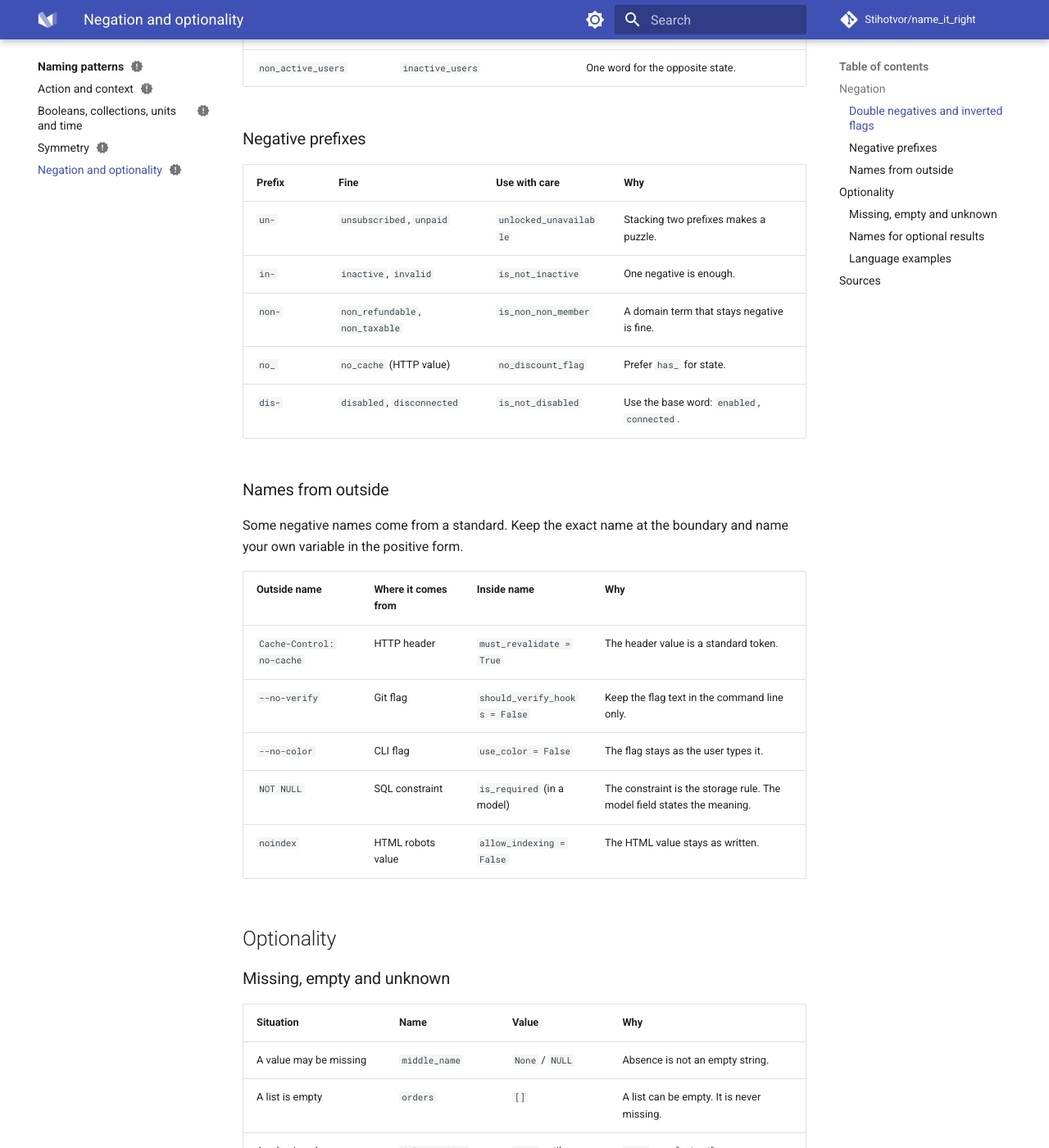
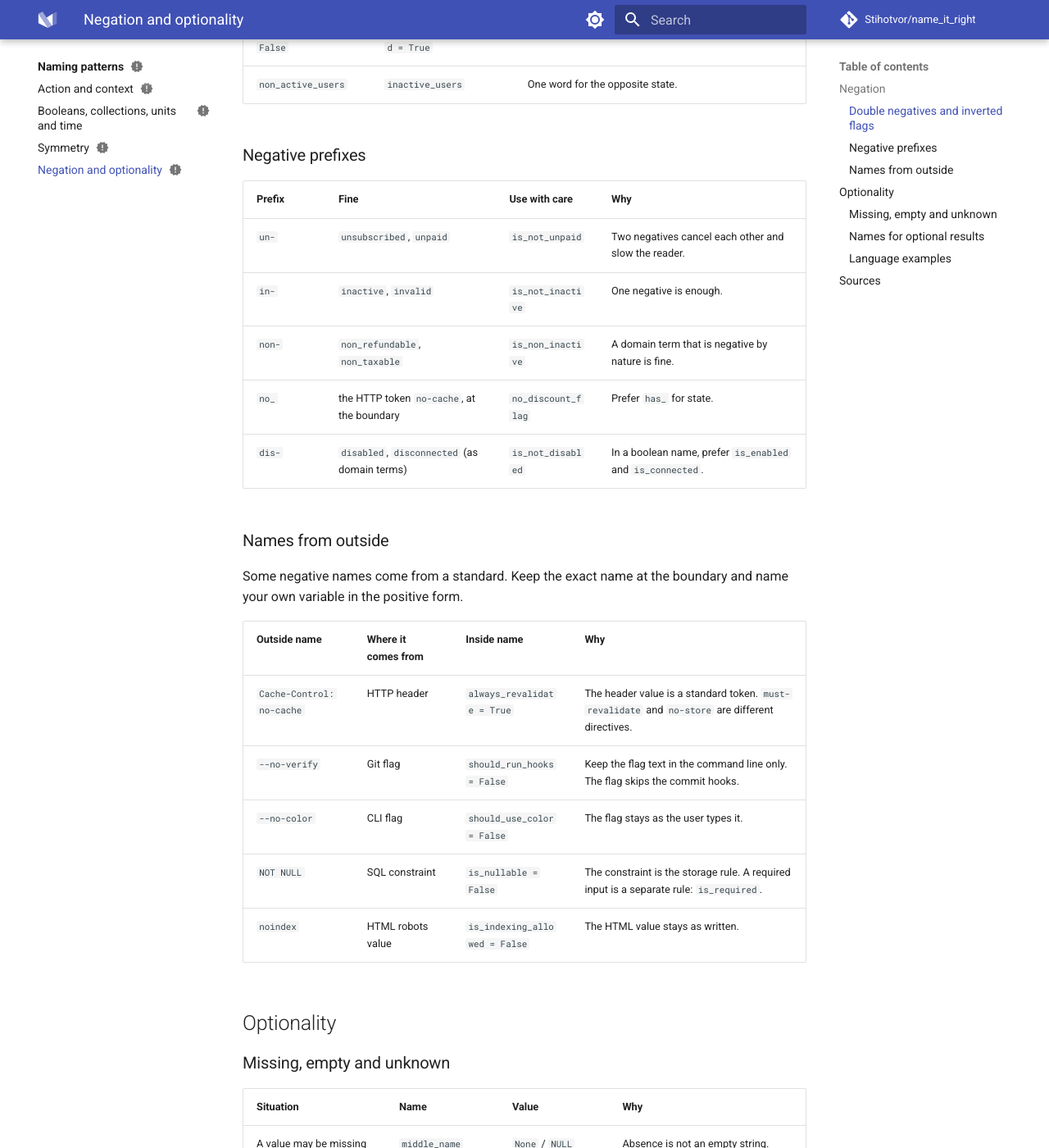
Before and after one commit to Stihotvor/name_it_right, an MkDocs documentation site: the page built from docs/patterns/negation-and-optionality.md, in a window 1280 px wide and 1400 px high, scrolled down 1827 px. Shown: the whole window at 82% size. Built offline with MkDocs 1.6.1 and Material for MkDocs 9.7.7, drawn with Linux system fonts in a browser that asks for light colours; comment, search, counter and statistics services are not loaded; some of the changed text lies outside the part shown.

Commit message:
docs(05): fix review findings in symmetry and negation pages
Co-Authored-By: Claude Sonnet 5.5 <noreply@anthropic.com>

```diff
--- a/docs/patterns/negation-and-optionality.md
+++ b/docs/patterns/negation-and-optionality.md
@@ -9,11 +9,11 @@ Names that say what is not true, or values that may be missing, cause many mista
 !!! success "General patterns"
 
     - Name the positive state: `is_enabled`, `has_stock`, `is_active`.
-    - Make a flag mean "yes" when it is `True`: `send_email = True`, not `skip_email = False`.
+    - Make a flag mean "yes" when it is `True`: `should_send_email = True`, not `skip_email = False`.
     - Use one clear opposite word instead of a prefix: `is_hidden` instead of `is_not_visible`.
     - Name an optional value by its meaning, and show the optional type in the type system: `middle_name: str | None`.
     - Use `NULL` or `None` for "no value". Do not use `-1`, `0`, `""` or `9999-12-31` for it.
-    - Add `_or_none` or `_or_default` to a function name when the result can be missing: `get_coupon_or_none()`, `get_setting_or_default()`.
+    - Use `find_` when no result is a normal answer: `find_coupon()`. On other verbs, add `_or_none` or `_or_default` when the result can be missing: `get_coupon_or_none()`, `get_setting_or_default()`.
 
 !!! tip "Useful tips"
 
@@ -41,23 +41,23 @@ Names that say what is not true, or values that may be missing, cause many mista
 | `disable_cache = False` | `is_cache_enabled = True` | A negative name with `False` is a double negative. |
 | `skip_validation = False` | `should_validate = True` | The flag says what happens, not what is skipped. |
 | `no_discount = False` | `has_discount = True` | The positive form states the fact. |
-| `is_not_empty` | `has_items` | The domain word states what the value holds. |
+| `is_not_empty` (a cart or list) | `has_items` | The domain word states what the value holds. For a string, use `is_empty` with `not`. |
 | `hide_banner = False` | `is_banner_visible = True` | Use the state, not the command to change it. |
-| `is_unavailable = False` | `is_available = True` | Flip the name, not the value. |
-| `dont_retry` | `should_retry` (with the value `False`) | A name with `dont_` is hard to read in an `if`. |
+| `is_unavailable = False` | `is_available = True` | Flip the name and the value together. The meaning stays the same. |
+| `dont_retry = True` | `should_retry = False` | A name with `dont_` is hard to read in an `if`. The usual default is `should_retry = True`. |
 | `ignore_case = False` | `is_case_sensitive = True` | Names the state of the match. |
-| `exclude_deleted = False` | `include_deleted = True` | Use the positive of the pair. See [Symmetry](symmetry.md). |
+| `exclude_deleted = False` | `should_include_deleted = True` | Use the positive of the pair. See [Symmetry](symmetry.md). |
 | `non_active_users` | `inactive_users` | One word for the opposite state. |
 
 ### Negative prefixes
 
 | Prefix | Fine | Use with care | Why |
 |---|---|---|---|
-| `un-` | `unsubscribed`, `unpaid` | `unlocked_unavailable` | Stacking two prefixes makes a puzzle. |
+| `un-` | `unsubscribed`, `unpaid` | `is_not_unpaid` | Two negatives cancel each other and slow the reader. |
 | `in-` | `inactive`, `invalid` | `is_not_inactive` | One negative is enough. |
-| `non-` | `non_refundable`, `non_taxable` | `is_non_non_member` | A domain term that stays negative is fine. |
-| `no_` | `no_cache` (HTTP value) | `no_discount_flag` | Prefer `has_` for state. |
-| `dis-` | `disabled`, `disconnected` | `is_not_disabled` | Use the base word: `enabled`, `connected`. |
+| `non-` | `non_refundable`, `non_taxable` | `is_non_inactive` | A domain term that is negative by nature is fine. |
+| `no_` | the HTTP token `no-cache`, at the boundary | `no_discount_flag` | Prefer `has_` for state. |
+| `dis-` | `disabled`, `disconnected` (as domain terms) | `is_not_disabled` | In a boolean name, prefer `is_enabled` and `is_connected`. |
 
 ### Names from outside
 
@@ -65,11 +65,11 @@ Some negative names come from a standard. Keep the exact name at the boundary an
 
 | Outside name | Where it comes from | Inside name | Why |
 |---|---|---|---|
-| `Cache-Control: no-cache` | HTTP header | `must_revalidate = True` | The header value is a standard token. |
-| `--no-verify` | Git flag | `should_verify_hooks = False` | Keep the flag text in the command line only. |
-| `--no-color` | CLI flag | `use_color = False` | The flag stays as the user types it. |
-| `NOT NULL` | SQL constraint | `is_required` (in a model) | The constraint is the storage rule. The model field states the meaning. |
-| `noindex` | HTML robots value | `allow_indexing = False` | The HTML value stays as written. |
+| `Cache-Control: no-cache` | HTTP header | `always_revalidate = True` | The header value is a standard token. `must-revalidate` and `no-store` are different directives. |
+| `--no-verify` | Git flag | `should_run_hooks = False` | Keep the flag text in the command line only. The flag skips the commit hooks. |
+| `--no-color` | CLI flag | `should_use_color = False` | The flag stays as the user types it. |
+| `NOT NULL` | SQL constraint | `is_nullable = False` | The constraint is the storage rule. A required input is a separate rule: `is_required`. |
+| `noindex` | HTML robots value | `is_indexing_allowed = False` | The HTML value stays as written. |
 
 ## Optionality
 
@@ -78,38 +78,40 @@ Some negative names come from a standard. Keep the exact name at the boundary an
 | Situation | Name | Value | Why |
 |---|---|---|---|
 | A value may be missing | `middle_name` | `None` / `NULL` | Absence is not an empty string. |
-| A list is empty | `orders` | `[]` | A list can be empty. It is never missing. |
+| A list is empty | `orders` | `[]` | Return an empty list, not `None`. |
 | A value is unknown | `delivered_on` | `NULL` until delivery | `NULL` says "not yet". |
 | A value does not apply | `company_name` | `NULL` for a person | `NULL` says "not applicable". |
 | A value never expires | `expires_at` | `NULL` | Do not use `9999-12-31`. |
-| A limit does not exist | `max_upload_bytes` | `None` | Do not use `0` or `-1`. |
+| A limit does not exist | `upload_max_bytes` | `None` | Do not use `0` or `-1`. |
 | A value exists but is empty | `note` | `""` | Only when an empty note is a real input. |
+
+`NULL` covers "missing", "not yet" and "not applicable". If a reader must tell them apart, add a status field or an enum.
 
 ### Names for optional results
 
 | Bad | Better | Why |
 |---|---|---|
-| `get_coupon()` that may return `None` | `get_coupon_or_none()` | The name warns the reader. |
+| `get_coupon()` that may return `None` | `find_coupon()` | `find` says that no result is a normal answer. If you keep `get_`, add `_or_none`. |
 | `find_user()` that raises | `get_user()` | `find` suggests that no result is a normal answer. See [Action and context](action-context.md). |
 | `get_setting()` with a fallback | `get_setting_or_default()` | The fallback is part of the contract. |
-| `try_parse_date()` returning a flag | `parse_date_or_none()` | The name states what comes back. |
-| `lookup_discount()` | `find_discount_or_none()` | Verb and result in the name. |
-| `get_email()` that may return `""` | `get_email_or_none()` | An empty string is a value. |
+| `try_parse_date()` returning a flag | `parse_date_or_none()` | The name states what comes back. Change the return value too. |
+| `lookup_discount()` | `find_discount()` | One verb for a search. See [Action and context](action-context.md). |
+| `get_email()` that may return `""` | `get_email_or_none()` | An empty string is a value. Return `None` instead. |
 | `user.phone = ""` | `user.phone = None` | The empty string hides the missing value. |
 | `discount_cents = -1` | `discount_cents = None` | A sentinel can leak into arithmetic. |
 | `deleted = 0 / 1` | `deleted_at = NULL / timestamp` | The timestamp states when. `NULL` states not deleted. |
 | `expires_at = '9999-12-31'` | `expires_at = NULL` | A far date is a magic value. |
-| `max_items = 0` (no limit) | `max_items = None` | `0` can also mean "none allowed". |
+| `items_max = 0` (no limit) | `items_max = None` | `0` can also mean "none allowed". |
 | `limit=-1` (all rows) | `limit=None` | The type shows that there is no limit. |
 
 ### Language examples
 
 | Language | Optional field | Why |
 |---|---|---|
-| Python | `middle_name: str \| None` | The type states it. The name stays short. |
+| Python | `middle_name: str \| None` | The type states it (Python 3.10 or later, otherwise `Optional[str]`). |
 | TypeScript | `middleName?: string` | A question mark states that the field may be missing. |
-| Go | `MiddleName *string` | A pointer states that the value may be absent. |
-| SQL | `middle_name TEXT NULL` | Allow `NULL` only where a missing value is valid. |
+| Go | `MiddleName *string` | A pointer is a common idiom for an optional value. `sql.NullString` is another. |
+| SQL | `middle_name TEXT` | Columns accept `NULL` unless you add `NOT NULL`. Add it where a value must exist. |
 
 ## Sources
 
```
Also changed, not shown: other parts of docs/patterns/negation-and-optionality.md (+1 -1 lines), docs/patterns/booleans-collections-units-time.md (+1 -1 lines), docs/patterns/index.md (+6 -3 lines), docs/patterns/symmetry.md (+17 -17 lines).
